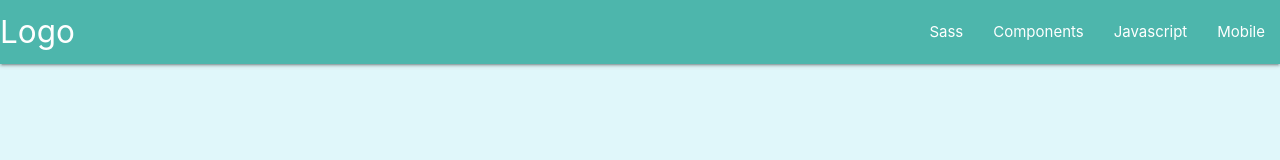
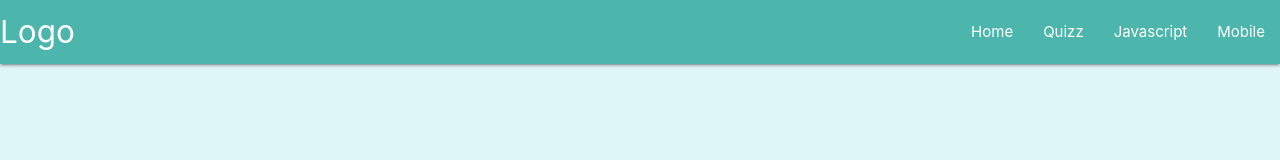
Before and after one commit to coldoe/QuizApp, a React (Create React App) app: page / in a window 1280 px wide. Shown: the top 160 px of the page. Built offline with nearby package versions, Linux system fonts and the light colour scheme; no server answers.

Commit message:
header and links, testing

```diff
--- a/src/App.js
+++ b/src/App.js
@@ -96,8 +96,8 @@ class App extends React.Component {
 
     return (
       <div className="App">
-        <Header />
         <Router>
+          <Header />
           <Switch>
             <Route path="/quizz" component={QuestionManager} />
           </Switch>
--- a/src/Components/Header/Header.jsx
+++ b/src/Components/Header/Header.jsx
@@ -1,22 +1,30 @@
+//libraries
 import React from "react";
+import { NavLink } from "react-router-dom";
 
 export const Header = () => {
   return (
     <div className="Header">
       <nav>
         <div className="nav-wrapper teal lighten-2">
-          <a href="/quizz" class="brand-logo">
+          <NavLink data-target="mobile-demo" className="brand-logo" to="/">
+            {" "}
+            Logo{" "}
+          </NavLink>
+          {/* <a href="/quizz" class="brand-logo">
             Logo
-          </a>
+          </a> */}
           <a href="#" data-target="mobile-demo" className="sidenav-trigger">
             <i className="material-icons">menu</i>
           </a>
           <ul className="right hide-on-med-and-down">
             <li>
-              <a href="sass.html">Sass</a>
+              <NavLink to="/">Home</NavLink>
             </li>
             <li>
-              <a href="badges.html">Components</a>
+              <NavLink className="center-align" to="/quizz">
+                Quizz
+              </NavLink>
             </li>
             <li>
               <a href="collapsible.html">Javascript</a>
@@ -30,12 +38,14 @@ export const Header = () => {
 
       <ul className="sidenav" id="mobile-demo">
         <li>
-          <a className="center-align" href="sass.html">
-            Sass
-          </a>
+          <NavLink className="center-align" to="/">
+            Home
+          </NavLink>
         </li>
         <li>
-          <a href="badges.html">Components</a>
+          <NavLink className="center-align" to="/quizz">
+            Quizz
+          </NavLink>
         </li>
         <li>
           <a href="collapsible.html">Javascript</a>
```
